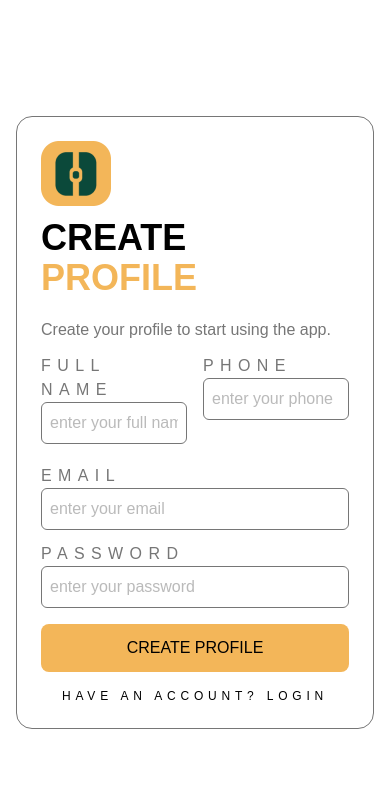
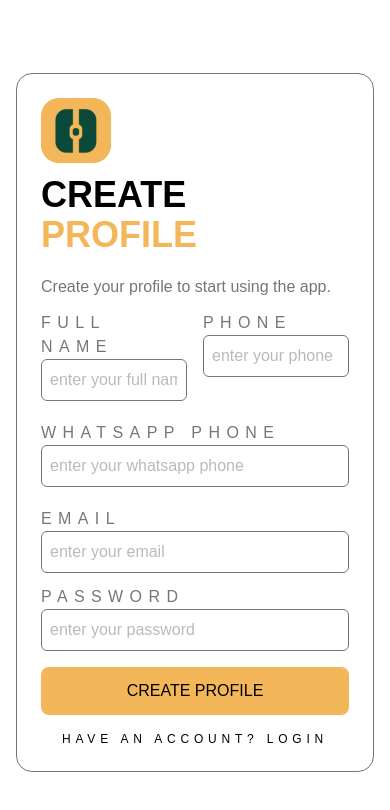
Before and after one commit to escrow-africa/escrow-frontend, a Next.js app: page /signup in a window 390 px wide. Shown: the top 810 px of the page. Built offline with nearby package versions, Linux system fonts and the light colour scheme; no server answers.

Commit message:
feat: Add WhatsApp phone field to signup form and update SignUpData interface

```diff
--- a/app/(auth)/signup/page.tsx
+++ b/app/(auth)/signup/page.tsx
@@ -77,6 +77,17 @@ const onSubmit = async (data:SignUpData)=>{
             </div>
 
             <div className="mt-5">
+              <label htmlFor="whatsappPhone" className="tracking-[0.4em]" >WHATSAPP PHONE</label>
+              <Input type="tel" placeholder="enter your whatsapp phone"  {...register("whatsappPhone",{
+   required:"WhatsApp phone number required"
+ })}/>{errors.whatsappPhone && (
+ <p className="text-red-500 text-sm">
+  {errors.whatsappPhone.message}
+ </p>
+)}
+            </div>
+
+            <div className="mt-5">
               <label htmlFor="email" className="tracking-[0.4em]" >EMAIL</label>
               <Input type="email" placeholder="enter your email" {...register("email",{
    required:"Email required"
--- a/components/Interface.tsx
+++ b/components/Interface.tsx
@@ -1,6 +1,7 @@
 export default interface SignUpData {
   fullName: string;
   phone: string;
+  whatsappPhone: string;
   email: string;
   password: string;
 }
```
